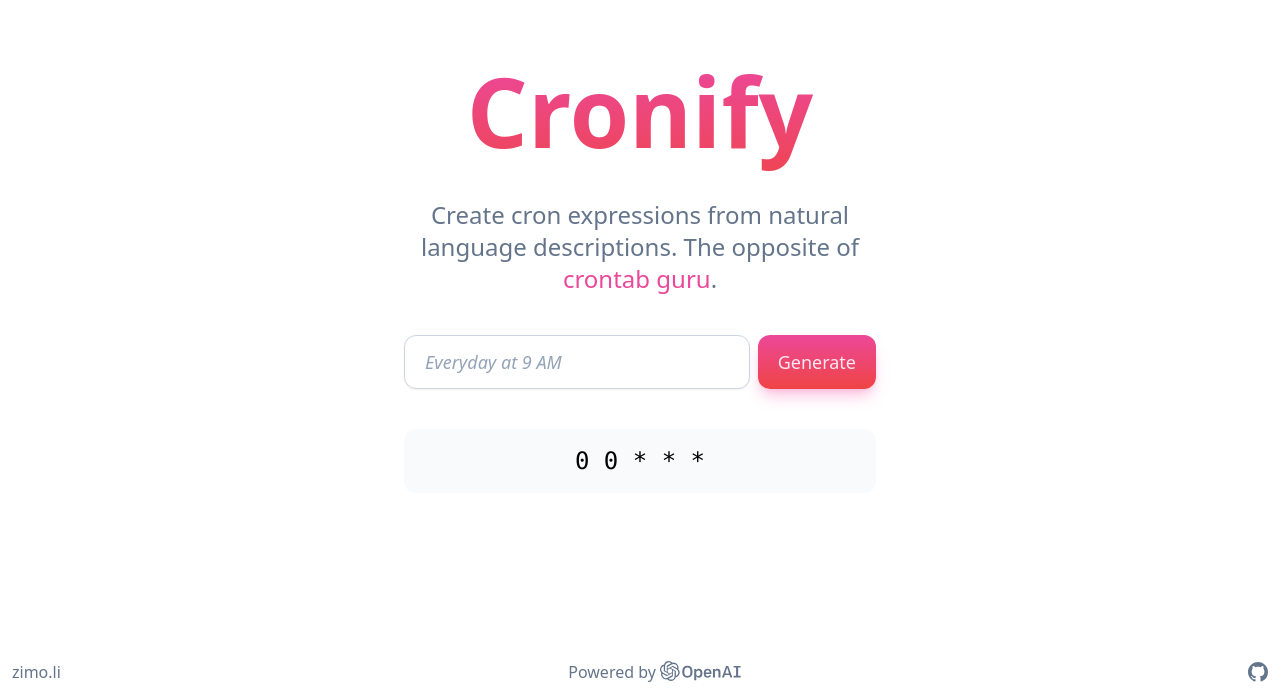
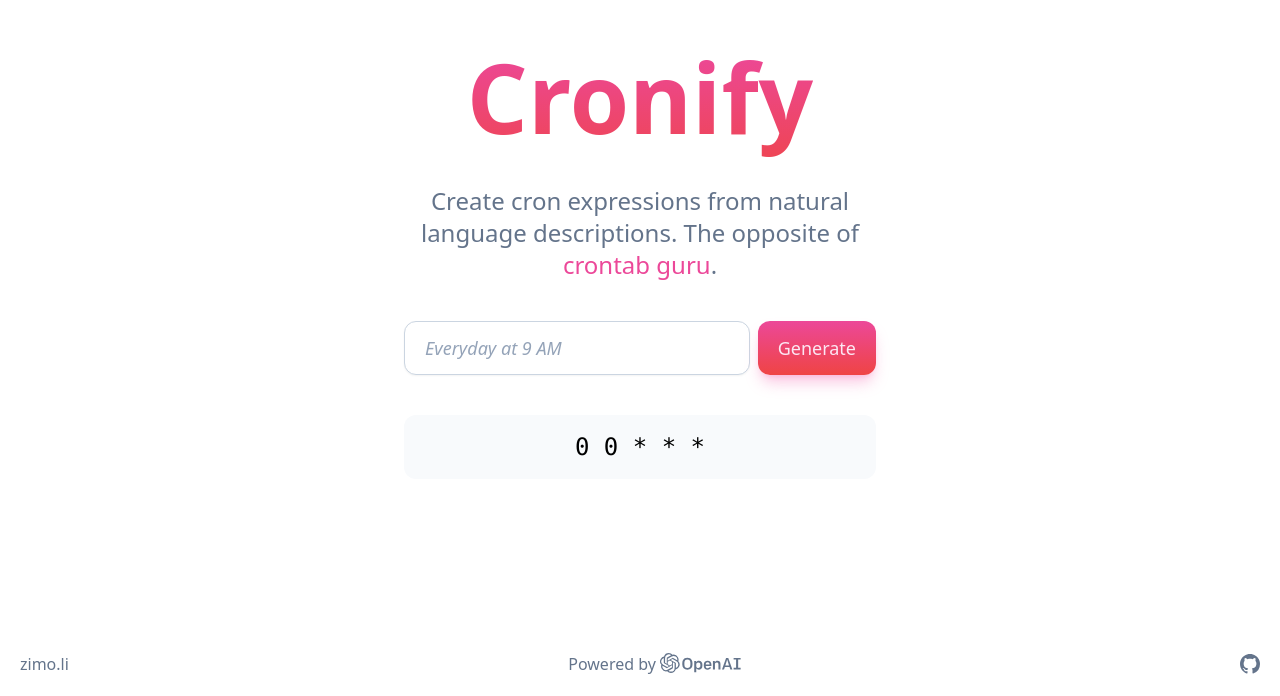
Before and after one commit to lzm0/cronify, a Next.js app: page / in a window 1280 px wide. Shown: the part 104-800 px from the top of the page. Built offline with nearby package versions, Linux system fonts and the light colour scheme.

Commit message:
Update style

```diff
--- a/pages/index.js
+++ b/pages/index.js
@@ -39,8 +39,7 @@ export default function Home() {
         </div>
       </main>
 
-      <footer className="pb-3 transition">
-        <div className="flex justify-between items-center mx-3 text-slate-500">
+      <footer className="flex justify-between items-center m-5 text-slate-500">
         <a
           className="transition hover:brightness-50"
           href="https://zimo.li/"
@@ -83,7 +82,6 @@ export default function Home() {
             ></path>
           </svg>
         </a>
-        </div>
       </footer>
     </div>
   );
```
Lines whose indentation alone changed are shown as unchanged.
